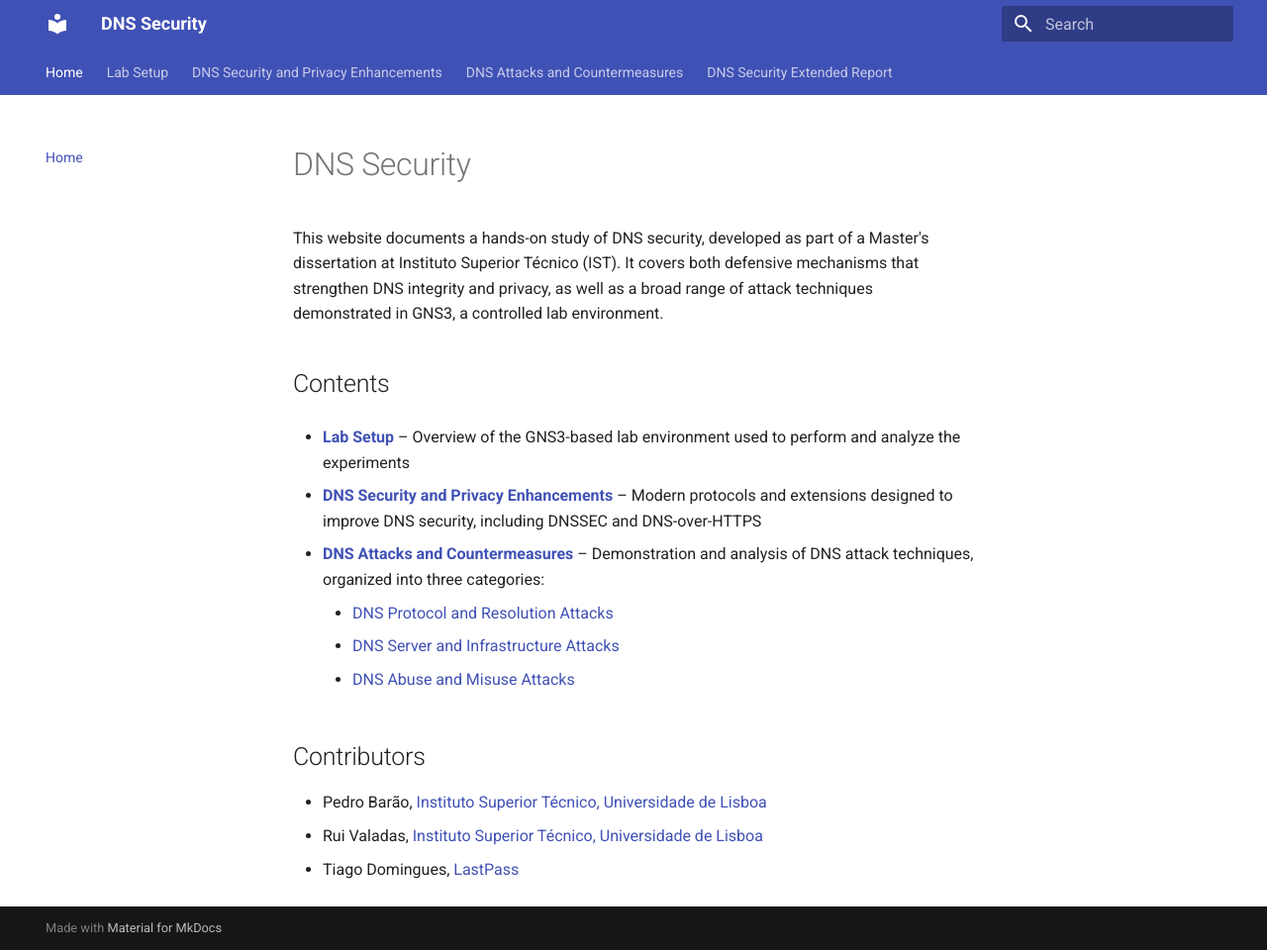
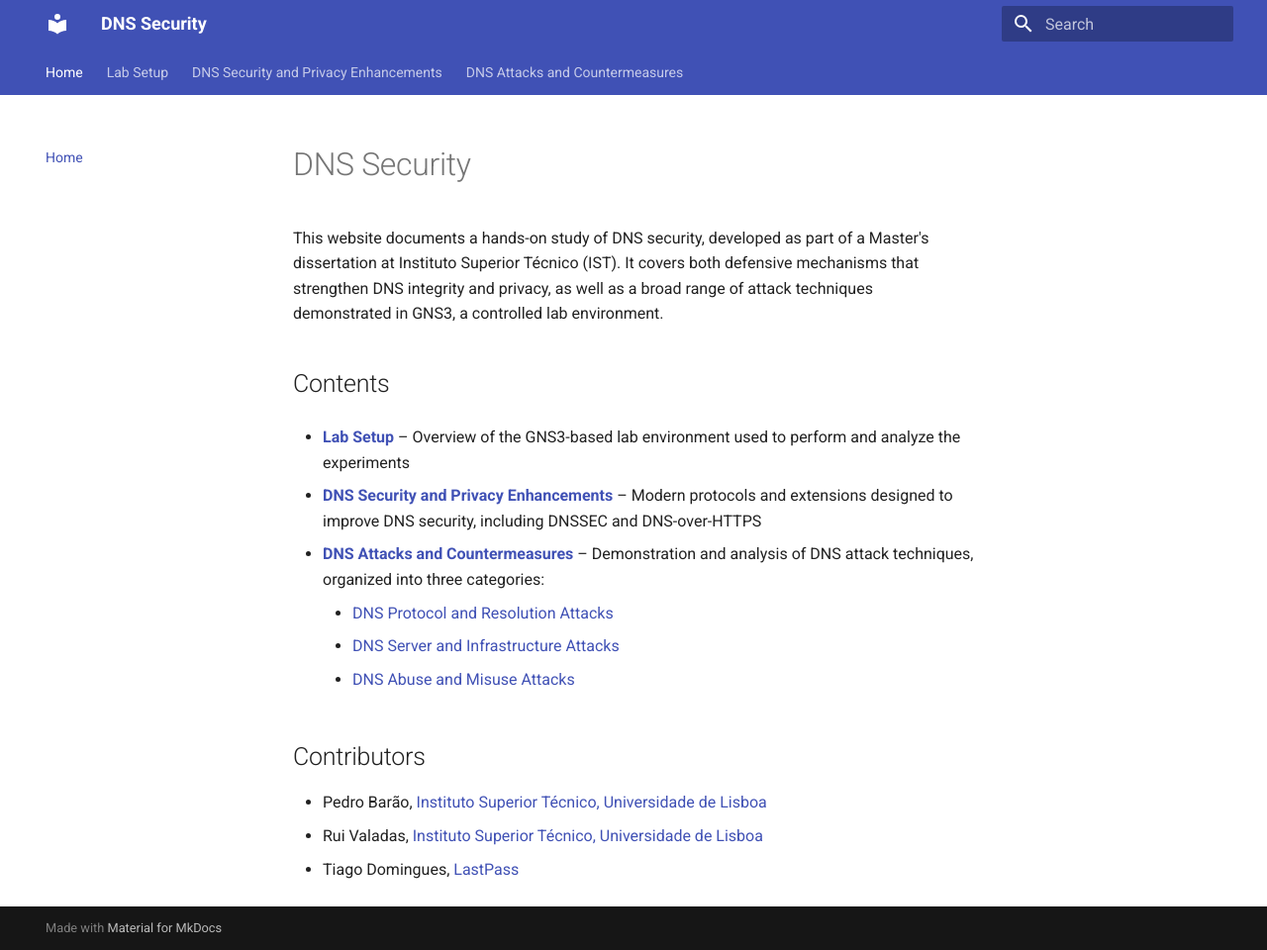
Before and after one commit to netexperiments/dnssecurity, an MkDocs documentation site: the page built from docs/index.md, in a window 1280 px wide and 960 px high. Shown: the whole window at 99% size. Built offline with MkDocs 1.6.1 and Material for MkDocs 9.7.7, drawn with Linux system fonts in a browser that asks for light colours.

Commit message:
FIX mkdocs.yml

```diff
--- a/mkdocs.yml
+++ b/mkdocs.yml
@@ -46,4 +46,3 @@ nav:
       - DNS Tunneling: attacks/abuse-misuse/tunneling.md
       - DGA-based: attacks/abuse-misuse/dgas.md
       - Fast Flux and DGA-based Tunneling: attacks/abuse-misuse/ff-dgas-tunneling.md
-  - DNS Security Extended Report: report.md
```
